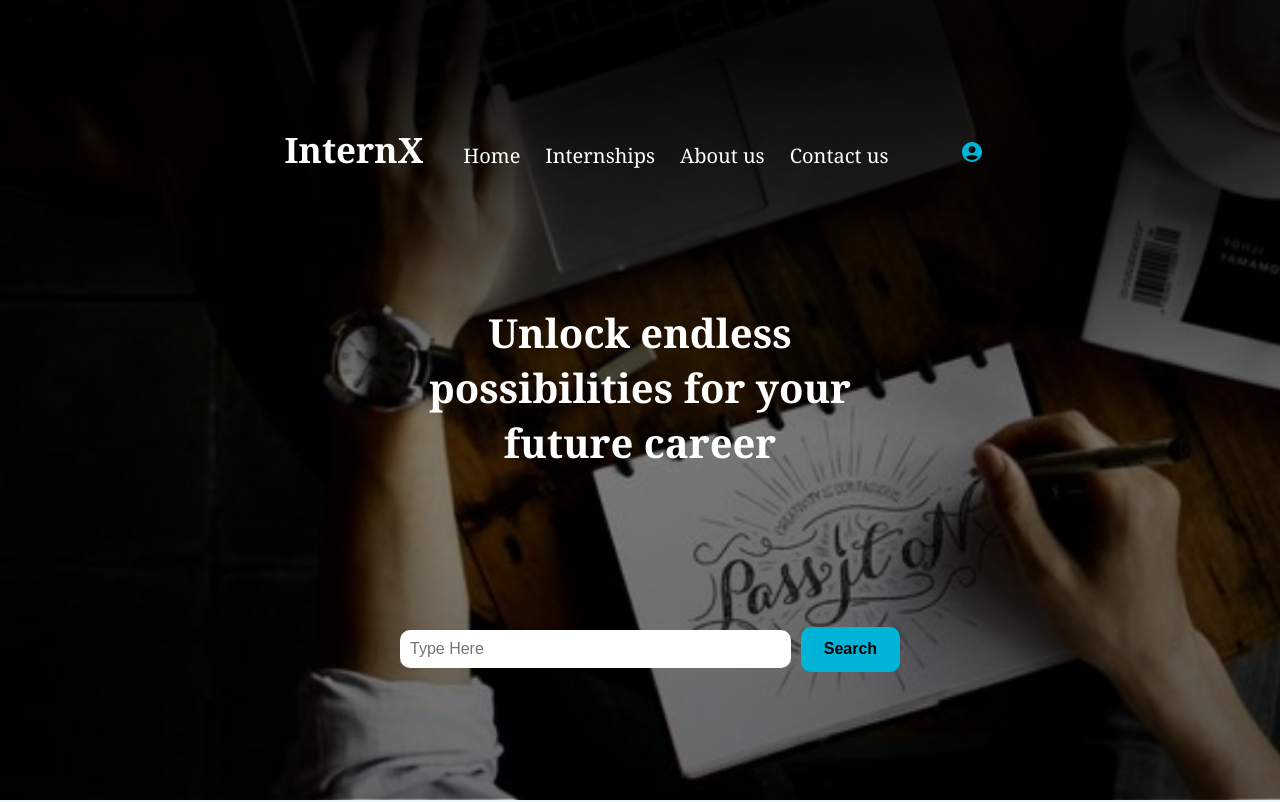
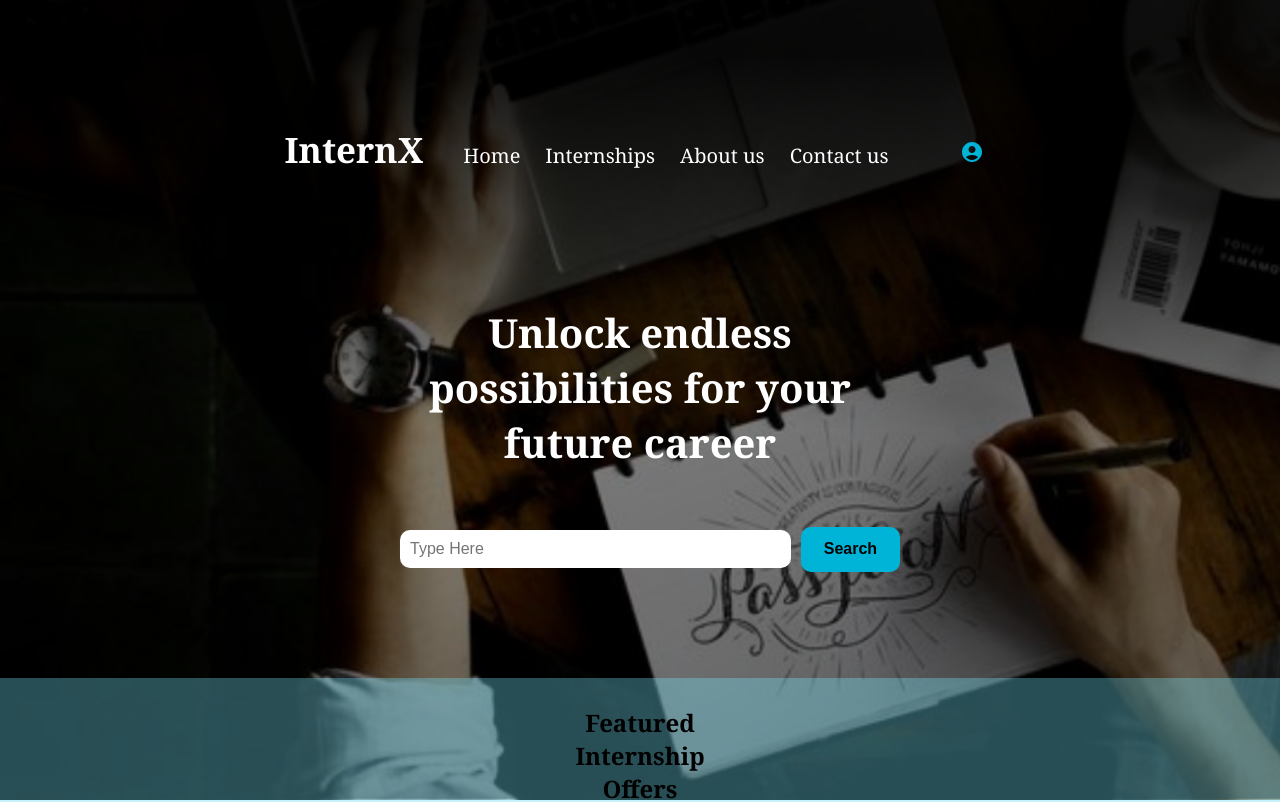
Before and after one commit to KushaRa/InternX_Front, a React (Create React App) app in the folder skillsync/: page /card in a window 1280 px wide. Shown: the top 802 px of the page. Built offline with nearby package versions, Linux system fonts and the light colour scheme.

Commit message:
changed css

```diff
--- a/skillsync/src/Pages/Card/Card.css
+++ b/skillsync/src/Pages/Card/Card.css
@@ -48,7 +48,7 @@
 
 .cardSearchBar {
     display:flex;
-    padding: 100px;
+    /* padding: 10px; */
     font-size: 1em;
     width: 500px;
     margin-top: 20px;
```
